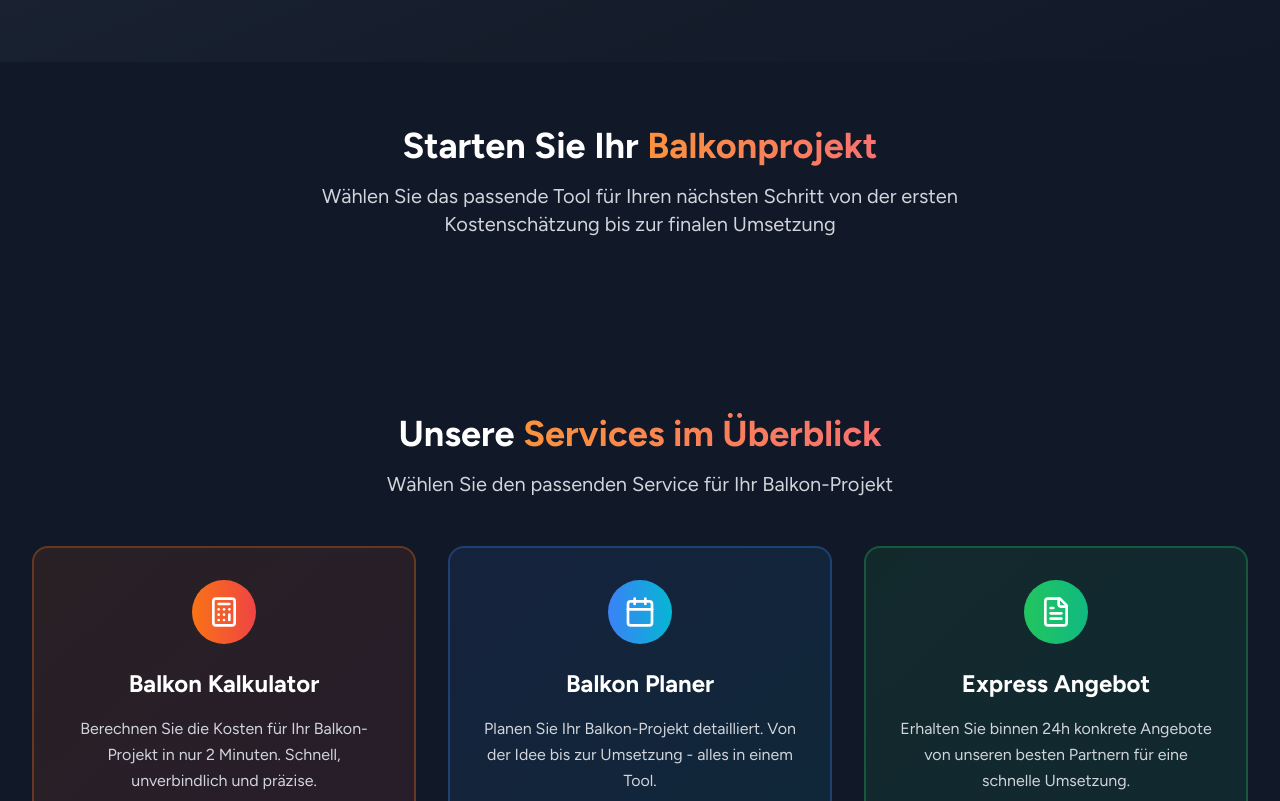
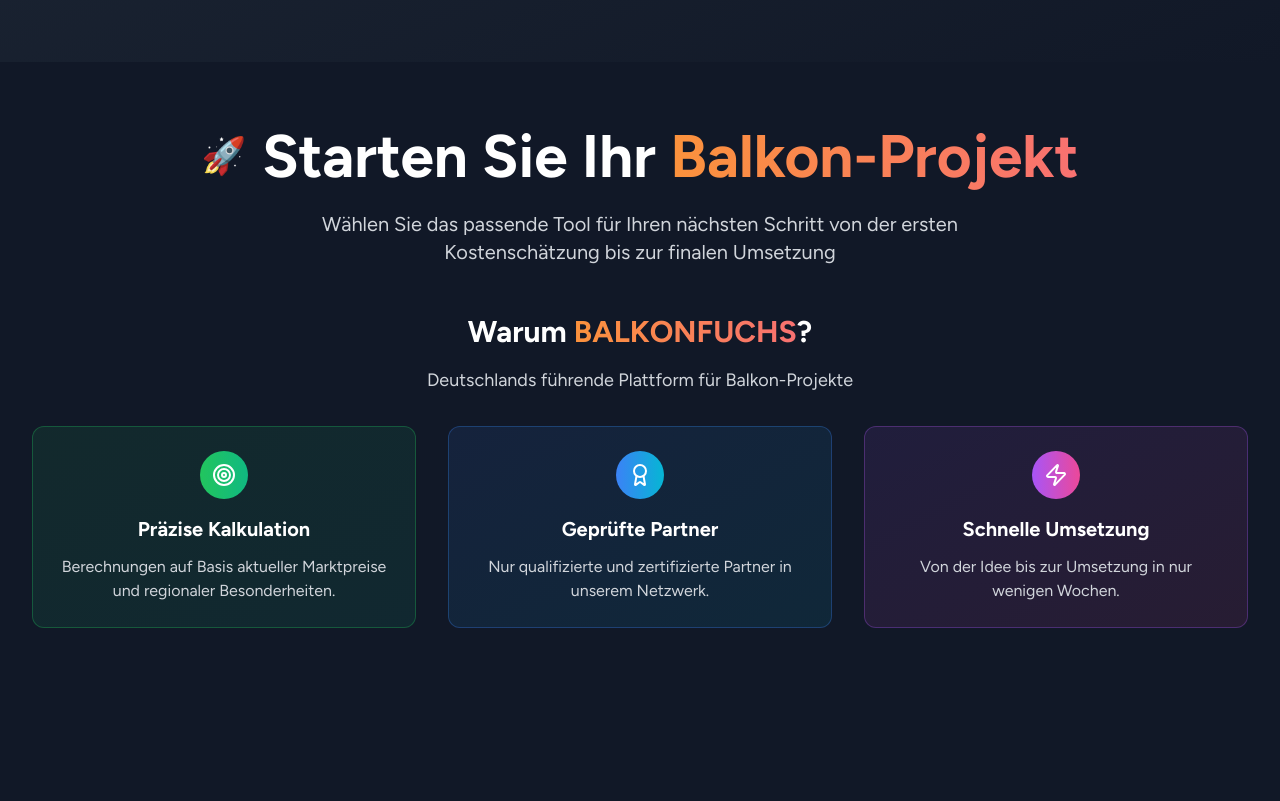
Before and after one commit to BALKONFUCHS/balkonfuchs-deployment, a Next.js app: page / in a window 1280 px wide. Shown: the part 947-1748 px from the top of the page. Built offline with nearby package versions, Linux system fonts and the light colour scheme.

Commit message:
Fix visual hierarchy: Make 'Starten Sie Ihr Balkonprojekt' larger H2 with rocket emoji, integrate 'Warum BALKONFUCHS?' as smaller H3 subsection for better visual flow

```diff
--- a/pages/startseite-farbtest.tsx
+++ b/pages/startseite-farbtest.tsx
@@ -142,7 +142,7 @@
               <p className="text-lg text-gray-300 max-w-2xl mx-auto">
                 Entdecken Sie die Vielfalt der Balkon-Projekte unserer Partner
               </p>
-            </div>
+              </div>
 
             {/* Carousel Container */}
             <div className="relative overflow-hidden rounded-lg">
@@ -227,12 +227,51 @@
         <section className="py-16 bg-gray-900">
           <div className="max-w-7xl mx-auto px-4 sm:px-6 lg:px-8">
             <div className="text-center mb-12">
-              <h2 className="text-3xl md:text-4xl font-bold text-white mb-4">
-                Starten Sie Ihr <span className="text-transparent bg-clip-text bg-gradient-to-r from-orange-400 to-red-400">Balkonprojekt</span>
-              </h2>
-              <p className="text-xl text-gray-300 max-w-3xl mx-auto">
+              <div className="flex items-center justify-center mb-6">
+                <span className="text-4xl mr-4">🚀</span>
+                <h2 className="text-4xl md:text-5xl lg:text-6xl font-bold text-white">
+                  Starten Sie Ihr <span className="text-transparent bg-clip-text bg-gradient-to-r from-orange-400 to-red-400">Balkon-Projekt</span>
+                </h2>
+              </div>
+              <p className="text-xl text-gray-300 max-w-3xl mx-auto mb-12">
                 Wählen Sie das passende Tool für Ihren nächsten Schritt von der ersten Kostenschätzung bis zur finalen Umsetzung
               </p>
+
+              {/* Why BALKONFUCHS Subsection */}
+              <div className="mb-12">
+                <h3 className="text-2xl md:text-3xl font-bold text-white mb-4">
+                  Warum <span className="text-transparent bg-clip-text bg-gradient-to-r from-orange-400 to-red-400">BALKONFUCHS</span>?
+                </h3>
+                <p className="text-lg text-gray-300 max-w-2xl mx-auto mb-8">
+                  Deutschlands führende Plattform für Balkon-Projekte
+                </p>
+
+                <div className="grid md:grid-cols-3 gap-8">
+                  <div className="bg-gradient-to-br from-green-500/10 to-emerald-500/10 border border-green-500/30 rounded-xl p-6 text-center">
+                    <div className="w-12 h-12 bg-gradient-to-r from-green-500 to-emerald-500 rounded-full flex items-center justify-center mx-auto mb-4">
+                      <Target className="w-6 h-6 text-white" />
+                    </div>
+                    <h4 className="text-xl font-bold text-white mb-3">Präzise Kalkulation</h4>
+                    <p className="text-gray-300">Berechnungen auf Basis aktueller Marktpreise und regionaler Besonderheiten.</p>
+                  </div>
+
+                  <div className="bg-gradient-to-br from-blue-500/10 to-cyan-500/10 border border-blue-500/30 rounded-xl p-6 text-center">
+                    <div className="w-12 h-12 bg-gradient-to-r from-blue-500 to-cyan-500 rounded-full flex items-center justify-center mx-auto mb-4">
+                      <Award className="w-6 h-6 text-white" />
+                    </div>
+                    <h4 className="text-xl font-bold text-white mb-3">Geprüfte Partner</h4>
+                    <p className="text-gray-300">Nur qualifizierte und zertifizierte Partner in unserem Netzwerk.</p>
+                  </div>
+
+                  <div className="bg-gradient-to-br from-purple-500/10 to-pink-500/10 border border-purple-500/30 rounded-xl p-6 text-center">
+                    <div className="w-12 h-12 bg-gradient-to-r from-purple-500 to-pink-500 rounded-full flex items-center justify-center mx-auto mb-4">
+                      <Zap className="w-6 h-6 text-white" />
+                    </div>
+                    <h4 className="text-xl font-bold text-white mb-3">Schnelle Umsetzung</h4>
+                    <p className="text-gray-300">Von der Idee bis zur Umsetzung in nur wenigen Wochen.</p>
+                  </div>
+                </div>
+              </div>
             </div>
           </div>
         </section>
```
